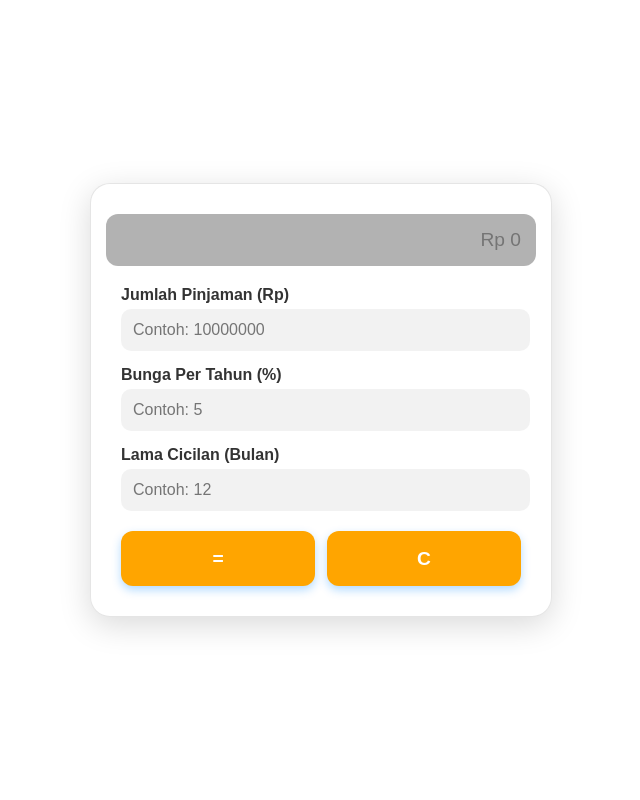
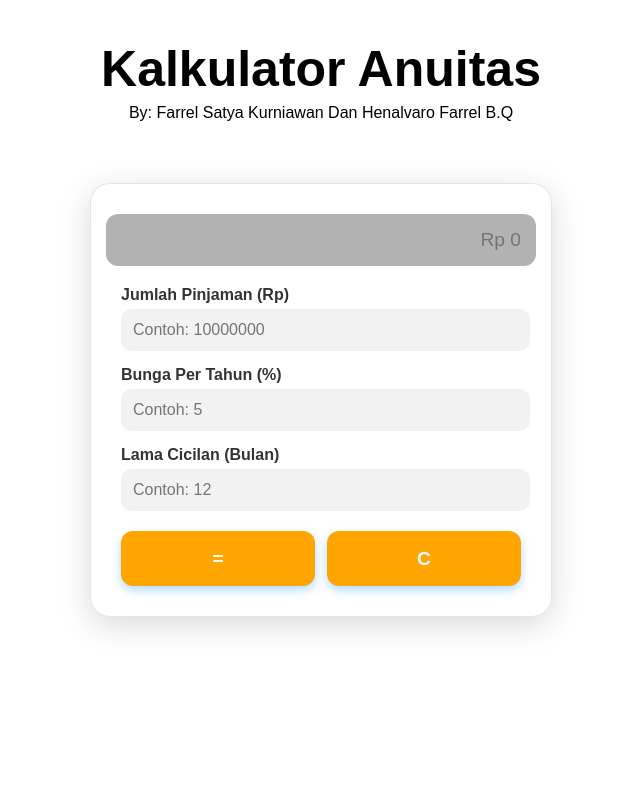
Before and after one commit to Henalvaro19/calculator, a plain HTML site: page index.html in a window 1280 px wide. Shown: the top 800 px of the page, without its empty margins (319-959 px from the left). Drawn offline with Linux system fonts and the light colour scheme.

Commit message:
update judul

```diff
--- a/index.html
+++ b/index.html
@@ -7,8 +7,14 @@
   <link rel="stylesheet" href="style.css">
 </head>
 <body>
-  <section class="calculator-section">
-    <div class="Kalkulator">
+
+  <div class="judul">
+    <h1>Kalkulator Anuitas</h1>
+    <p>By: Farrel Satya Kurniawan Dan Henalvaro Farrel B.Q</p>
+  </div>
+
+  <section class="kalkulator-section">
+    <div class="kalkulator">
       <input id="display" readonly placeholder="Rp 0">
 
       <div class="input">
--- a/style.css
+++ b/style.css
@@ -4,7 +4,21 @@ body {
     background: white;
 }
 
-.calculator-section {
+.judul {
+    text-align: center;
+    margin-top: 40px;
+    position: absolute;
+    left: 50%;
+    transform: translateX(-50%)
+}
+.judul h1 {
+    margin: 0;
+    font-weight: bold;
+    font-size: 50px;
+    margin-bottom: -10px;
+}
+
+.kalkulator-section {
     min-height: 100vh;
     display: flex;
     justify-content: center;
@@ -12,7 +26,7 @@ body {
     background: white;
 }
 
-.Kalkulator {
+.kalkulator {
     background: rgba(255, 255, 255, 0.15);
     border-radius: 20px;
     max-width: 400px;
@@ -137,3 +151,14 @@ button:hover {
   opacity: 1;
   transform: translateY(0);
 }
+
+@media (max-width: 768px) {
+    .kalkulator {
+        margin-top: 70px;
+    }
+
+    .judul h1 {
+        font-size: 40px;
+        font-weight: bold;
+    }
+}
```
